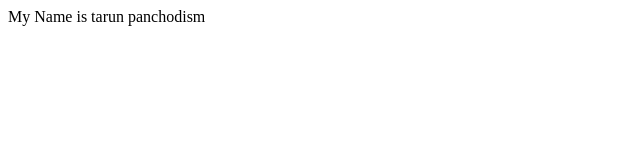
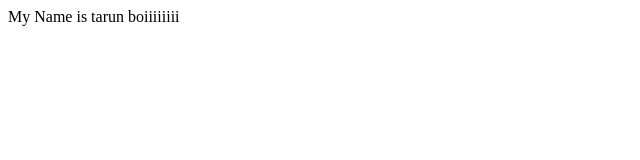
Before and after one commit to AngelWing229/third, a plain HTML site: page index.html in a window 1280 px wide. Shown: the full height of the page, 0-640 px from the left. Drawn offline with Linux system fonts and the light colour scheme.

Commit message:
launched website

```diff
--- a/index.html
+++ b/index.html
@@ -7,7 +7,7 @@
     <title>Document</title>
 </head>
 <body>
-    My Name is tarun panchodism
+    My Name is tarun boiiiiiiii
 
 </body>
 </html>
```
